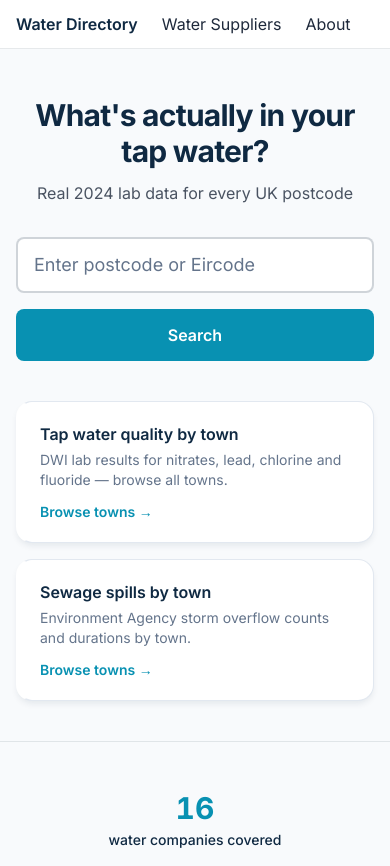
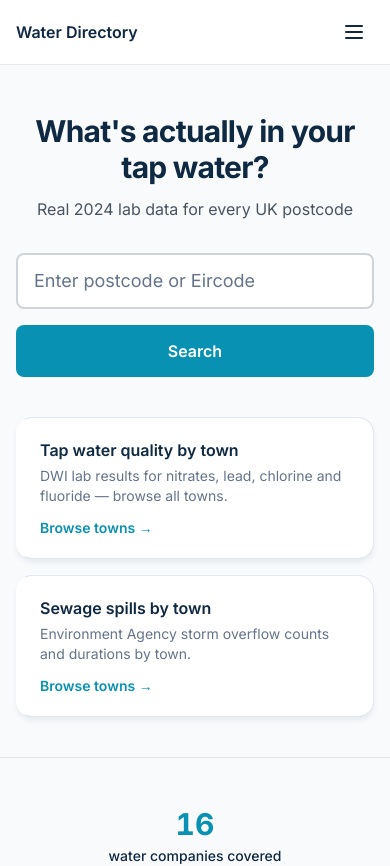
Before and after one commit to websitechris/Water-Directory, a Next.js app in the folder water-app/: page / in a window 390 px wide. Shown: the top 866 px of the page. Built offline with nearby package versions, Linux system fonts and the light colour scheme.

Commit message:
Add water quality and sewage spills hub pages to main nav

```diff
--- a/water-app/app/layout.tsx
+++ b/water-app/app/layout.tsx
@@ -1,6 +1,6 @@
 import type { Metadata } from "next";
-import Link from "next/link";
 import { Inter } from "next/font/google";
+import { SiteHeader } from "@/components/SiteHeader";
 import "./globals.css";
 
 const inter = Inter({
@@ -22,28 +22,7 @@ export default function RootLayout({
   return (
     <html lang="en">
       <body className={`${inter.variable} font-sans antialiased`}>
-        <header className="border-b border-[#0f2942]/10 bg-white px-4 py-3">
-          <nav className="mx-auto flex max-w-4xl items-center gap-6">
-            <Link
-              href="/"
-              className="font-semibold text-[#0f2942] hover:text-[#0891b2]"
-            >
-              Water Directory
-            </Link>
-            <Link
-              href="/suppliers"
-              className="text-[#1e293b] hover:text-[#0891b2]"
-            >
-              Water Suppliers
-            </Link>
-            <Link
-              href="/about"
-              className="text-[#1e293b] hover:text-[#0891b2]"
-            >
-              About
-            </Link>
-          </nav>
-        </header>
+        <SiteHeader />
         {children}
       </body>
     </html>
--- /dev/null
+++ b/water-app/components/SiteHeader.tsx
@@ -0,0 +1,104 @@
+"use client";
+
+import Link from "next/link";
+import { useState } from "react";
+
+const linkClass = "text-[#1e293b] hover:text-[#0891b2]";
+const homeClass = "font-semibold text-[#0f2942] hover:text-[#0891b2]";
+
+const navLinks = [
+  { href: "/water-quality", label: "Water Quality" },
+  { href: "/sewage-spills", label: "Sewage Spills" },
+  { href: "/suppliers", label: "Water Suppliers" },
+  { href: "/about", label: "About" },
+] as const;
+
+export function SiteHeader() {
+  const [menuOpen, setMenuOpen] = useState(false);
+
+  return (
+    <header className="border-b border-[#0f2942]/10 bg-white px-4 py-3">
+      <nav
+        className="mx-auto flex max-w-4xl items-center justify-between gap-4"
+        aria-label="Main"
+      >
+        <Link
+          href="/"
+          className={`${homeClass} shrink-0`}
+          onClick={() => setMenuOpen(false)}
+        >
+          Water Directory
+        </Link>
+
+        <div className="hidden items-center gap-6 md:flex">
+          {navLinks.map(({ href, label }) => (
+            <Link key={href} href={href} className={linkClass}>
+              {label}
+            </Link>
+          ))}
+        </div>
+
+        <button
+          type="button"
+          className="inline-flex shrink-0 items-center justify-center rounded-lg p-2 text-[#0f2942] hover:bg-[#0f2942]/5 md:hidden"
+          aria-expanded={menuOpen}
+          aria-controls="mobile-nav"
+          aria-label={menuOpen ? "Close menu" : "Open menu"}
+          onClick={() => setMenuOpen((o) => !o)}
+        >
+          {menuOpen ? (
+            <svg
+              className="size-6"
+              fill="none"
+              stroke="currentColor"
+              viewBox="0 0 24 24"
+              aria-hidden
+            >
+              <path
+                strokeLinecap="round"
+                strokeLinejoin="round"
+                strokeWidth={2}
+                d="M6 18L18 6M6 6l12 12"
+              />
+            </svg>
+          ) : (
+            <svg
+              className="size-6"
+              fill="none"
+              stroke="currentColor"
+              viewBox="0 0 24 24"
+              aria-hidden
+            >
+              <path
+                strokeLinecap="round"
+                strokeLinejoin="round"
+                strokeWidth={2}
+                d="M4 6h16M4 12h16M4 18h16"
+              />
+            </svg>
+          )}
+        </button>
+      </nav>
+
+      {menuOpen ? (
+        <div
+          id="mobile-nav"
+          className="mx-auto max-w-4xl border-t border-[#0f2942]/10 px-4 py-3 md:hidden"
+        >
+          <div className="flex flex-col gap-3">
+            {navLinks.map(({ href, label }) => (
+              <Link
+                key={href}
+                href={href}
+                className={`${linkClass} py-1 text-base`}
+                onClick={() => setMenuOpen(false)}
+              >
+                {label}
+              </Link>
+            ))}
+          </div>
+        </div>
+      ) : null}
+    </header>
+  );
+}
```
